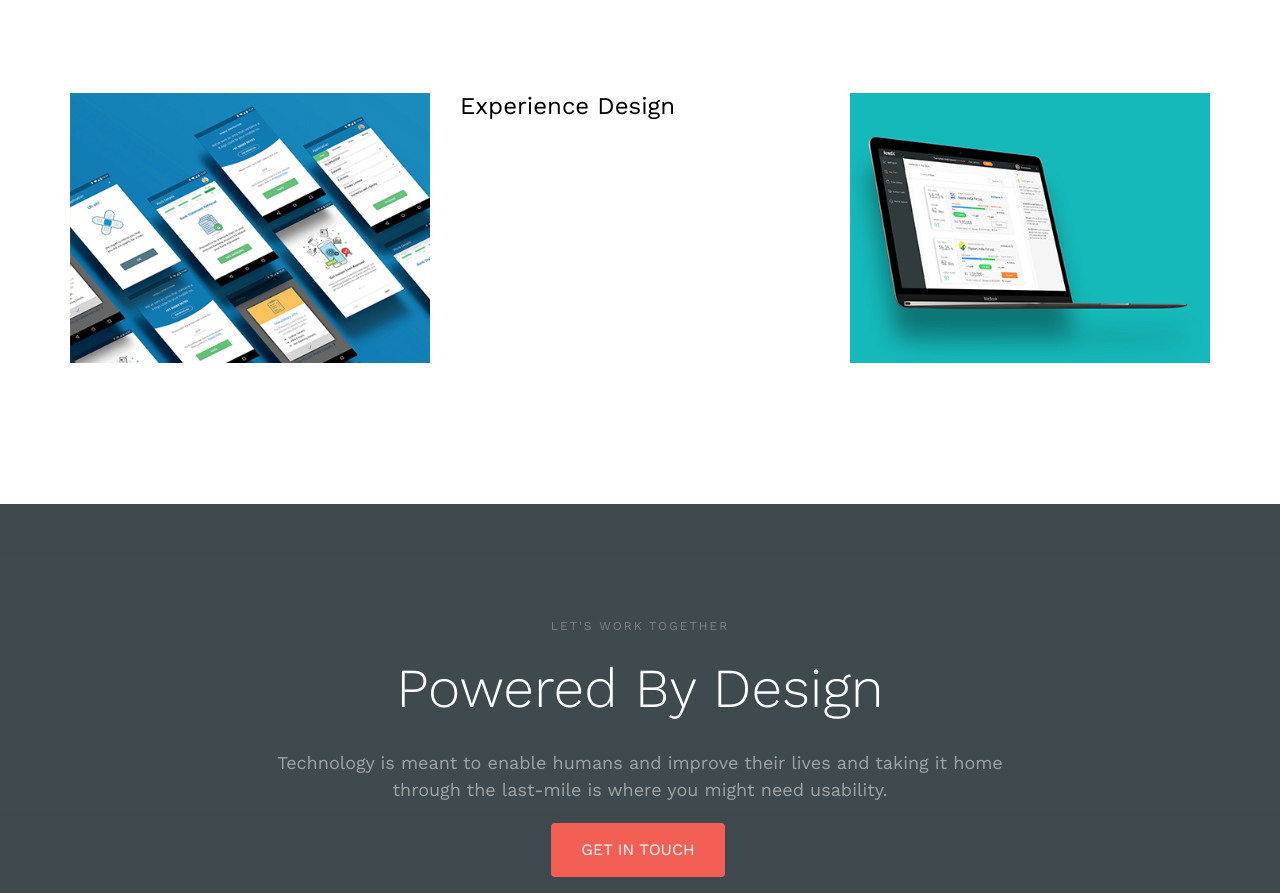
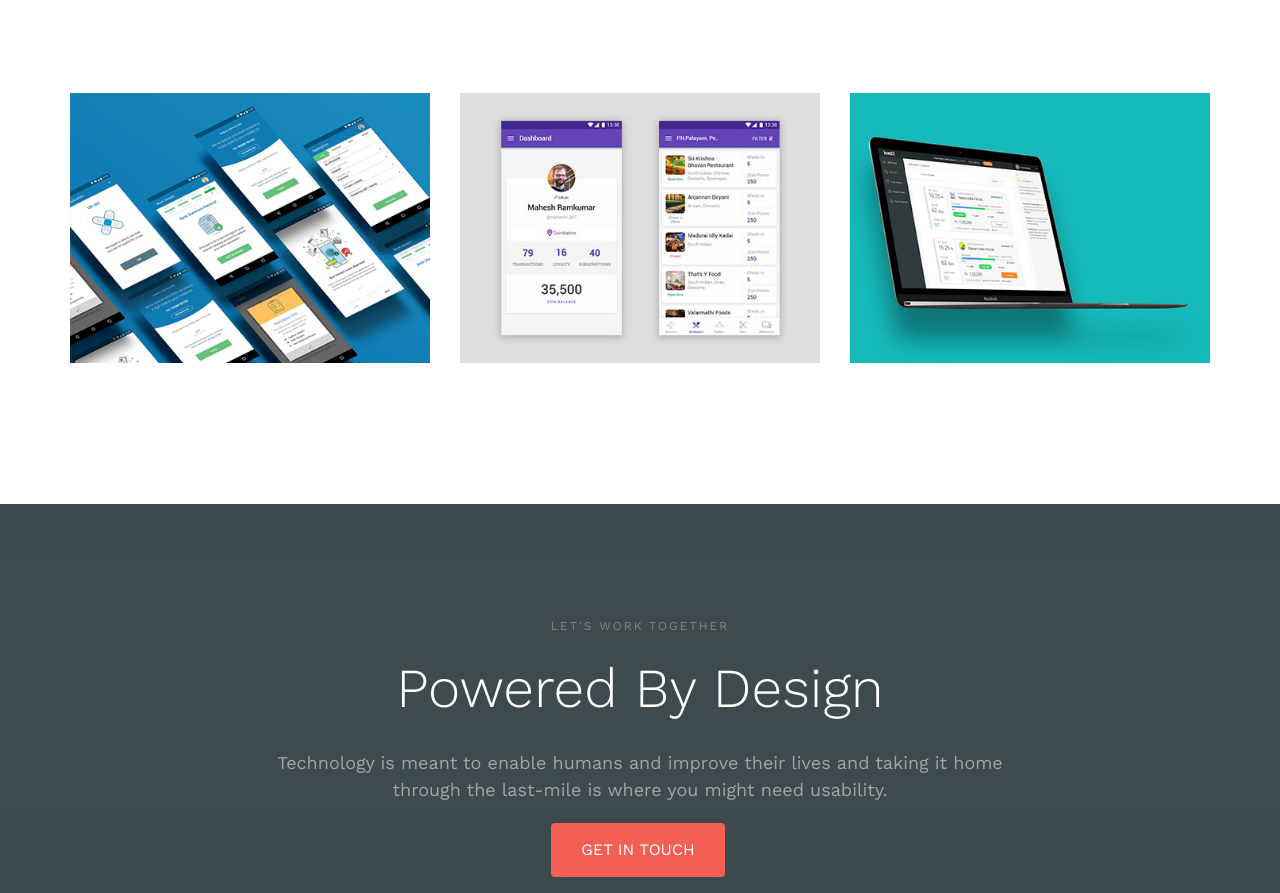
Before and after one commit to Prasannah-KX/Prasannah-KX.github.io, a plain HTML site: page index.html in a window 1280 px wide. Shown: the part 1222-2115 px from the top of the page. Drawn offline with nearby package versions, Linux system fonts and the light colour scheme; files whose address does not match are found by name.

Commit message:
Change_4

```diff
--- a/index.html
+++ b/index.html
@@ -123,6 +123,7 @@
 					</a>
 				</div>
 				<div class="col-md-4 col-sm-6 fh5co-project animate-box" data-animate-effect="fadeIn">
+					<a href="work_3.html"><img src="images/work-4.jpg" alt="image_2" class="img-responsive">
 						<h3>Experience Design</h3>
 					</a>
 				</div>
```
